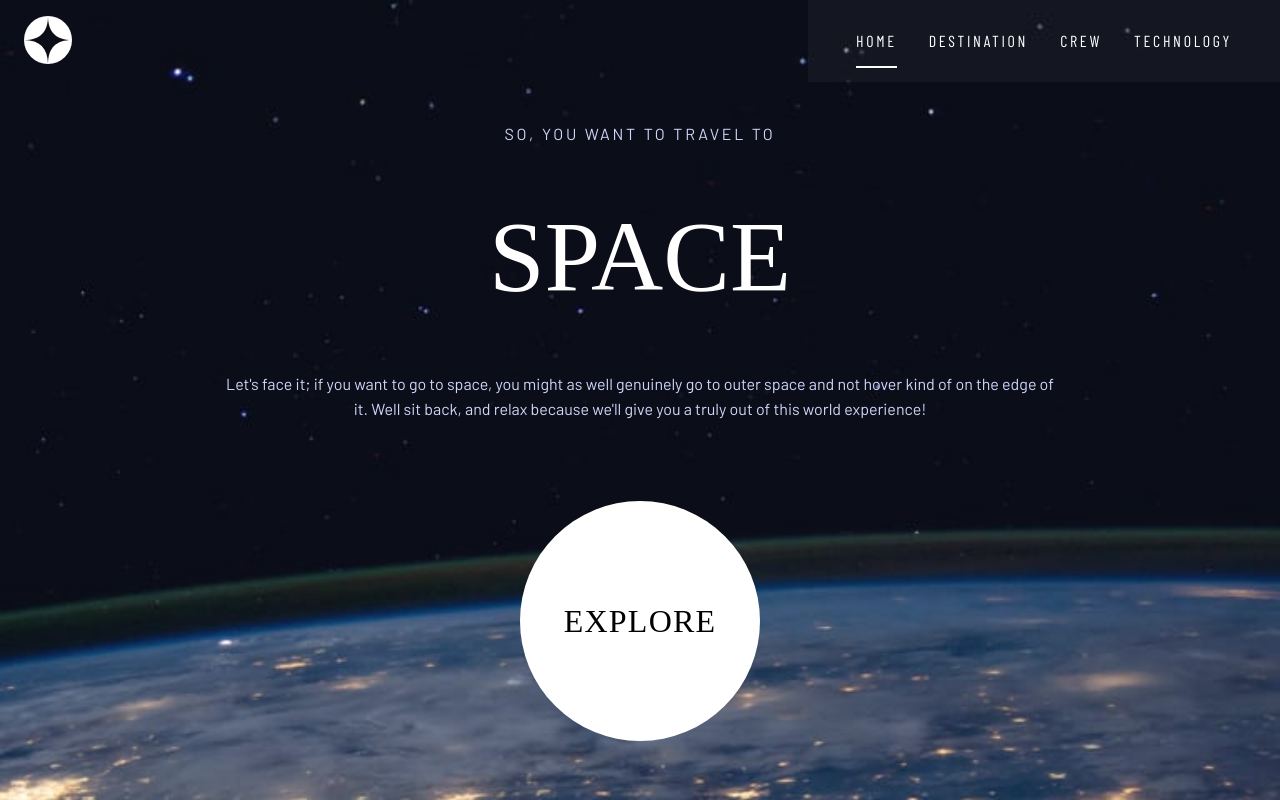
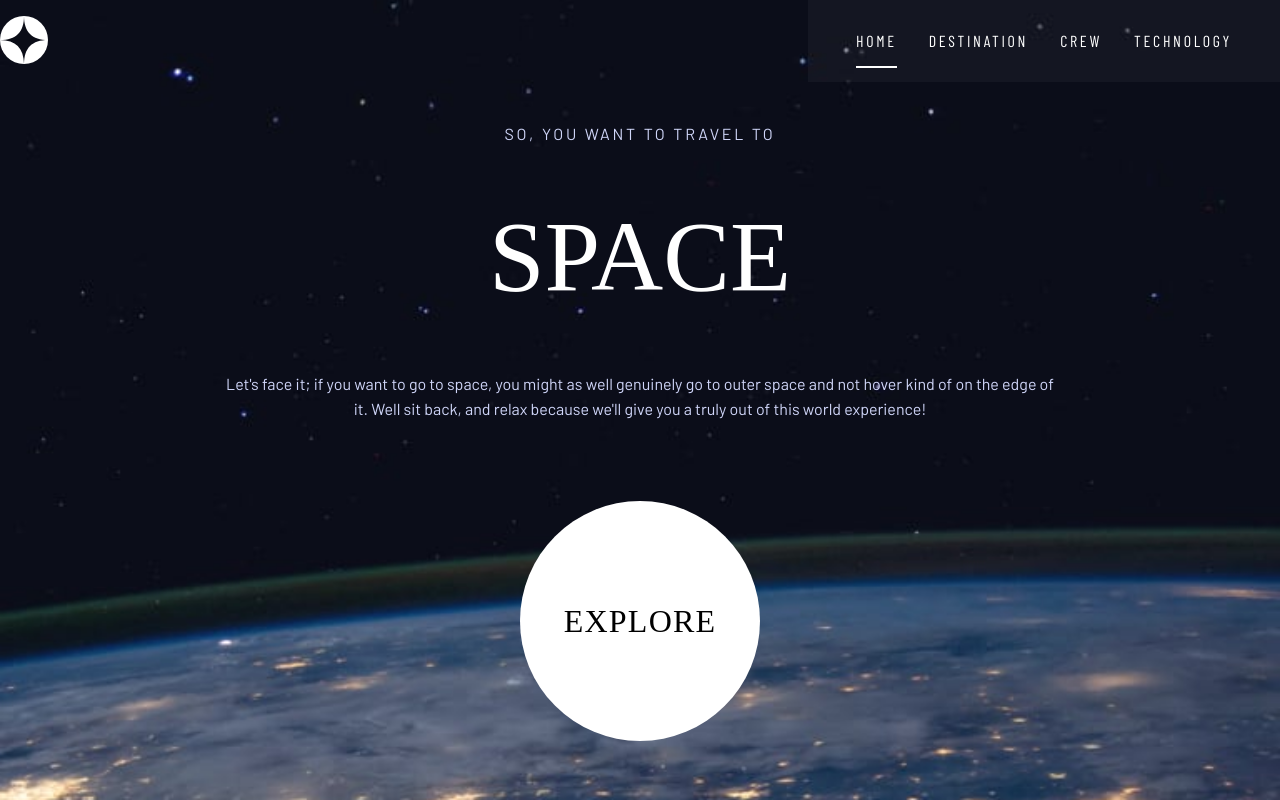
Before and after one commit to S-Brand5136/Space-Tourism, a React (Create React App) app: page / in a window 1280 px wide. Built offline with nearby package versions, Linux system fonts and the light colour scheme; a web font is replaced by a local one.

Commit message:
remove unneeded padding from button

```diff
--- a/src/components/styles/Navigation.scss
+++ b/src/components/styles/Navigation.scss
@@ -15,6 +15,5 @@
 
   svg {
     width: 100%;
-    padding-left: 1.5rem;
   }
 }
```
